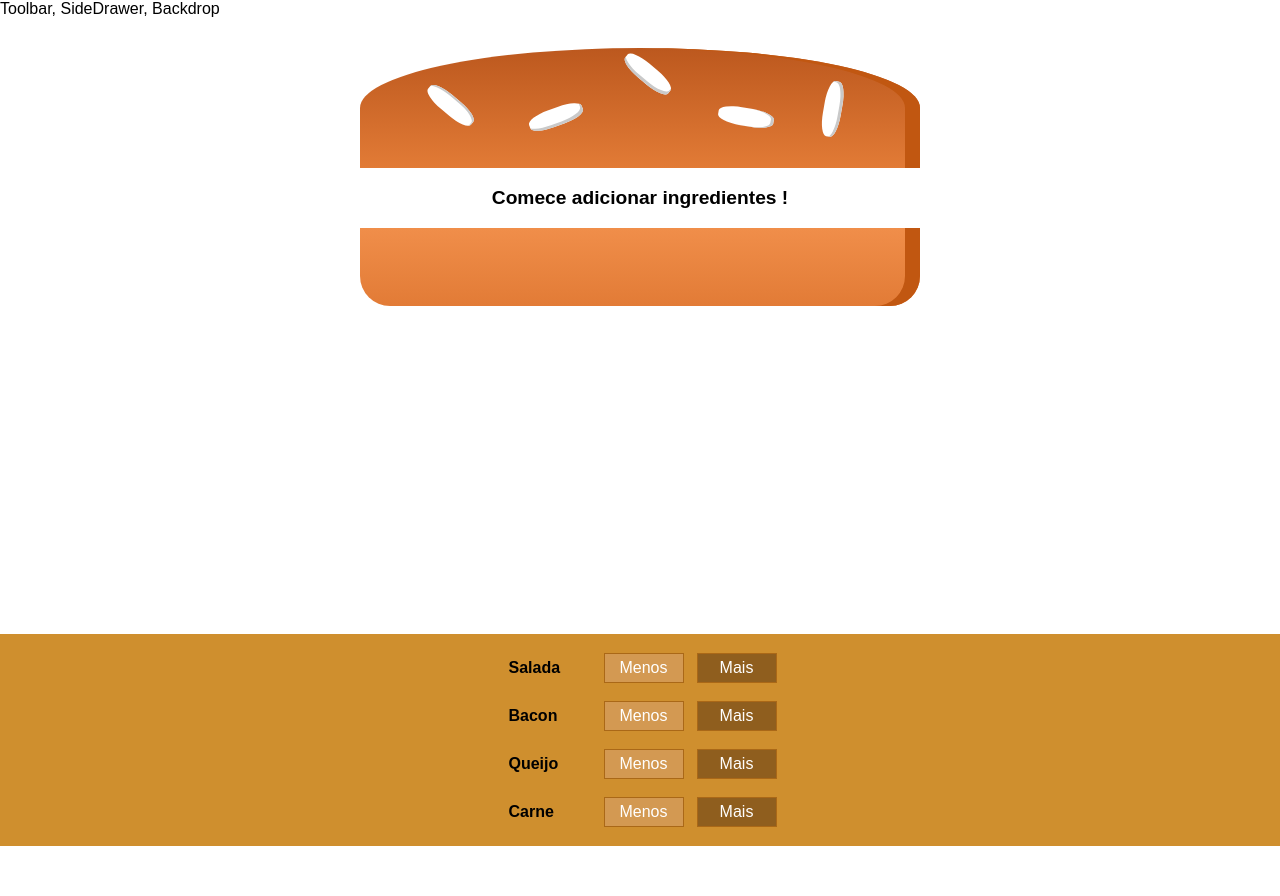
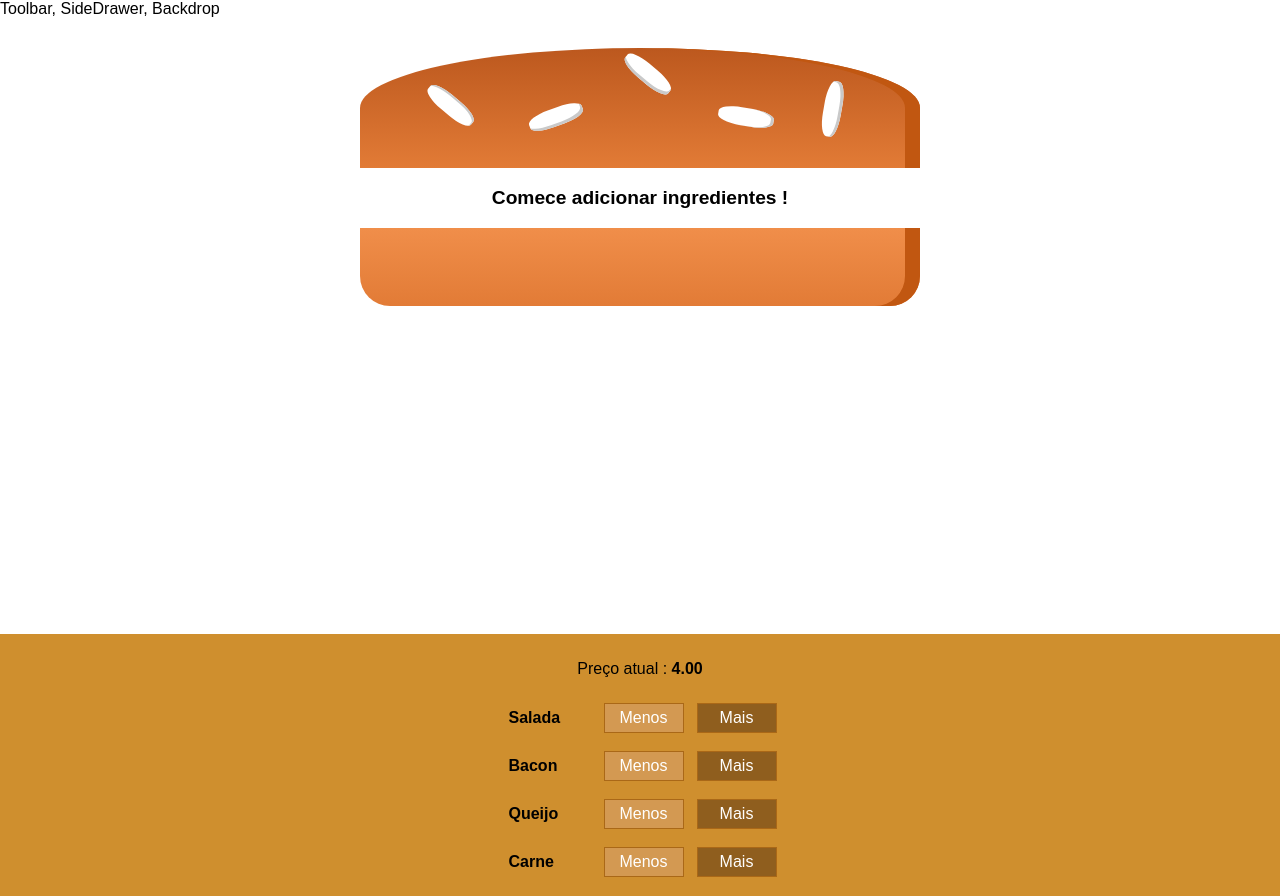
Before and after one commit to codingscode/React-24-new, a React app: page / in a window 1280 px wide. Before the commit the page ends 846 px from the top, so only its background shows below. Built offline with nearby package versions, Linux system fonts and the light colour scheme.

Commit message:
parte 11

```diff
--- a/src/componentes/Burger/controlesConstrucao/controlesConstrucao.js
+++ b/src/componentes/Burger/controlesConstrucao/controlesConstrucao.js
@@ -12,6 +12,7 @@ const controles = [
 
 const controlesConstrucao = (props) => (
     <div className={classes.controlesConstrucao}>
+        <p>Preço atual : <strong>{props.preco.toFixed(2)}</strong> </p>
          {controles.map(controle => (
             <ControleConstrucao key={controle.label} label={controle.label}
             adicionado={() => props.ingredienteAdicionado(controle.type)}
--- a/src/containers/BurgerConstrucao/burgerConstrutor.js
+++ b/src/containers/BurgerConstrucao/burgerConstrutor.js
@@ -73,7 +73,8 @@ class burgerConstrutor extends Component {
              <Burger ingredientes={this.state.ingredientes}/>
              <ControlesConstrucao ingredienteAdicionado={this.adicionadorIngrediente}
                   ingredienteRemovido={this.removedorIngrediente}
-                  desabilitado={infoDesabilitada}/>
+                  desabilitado={infoDesabilitada}
+                  preco={this.state.precoTotal}/>
           </Auxiliar>
         )
     }
```
